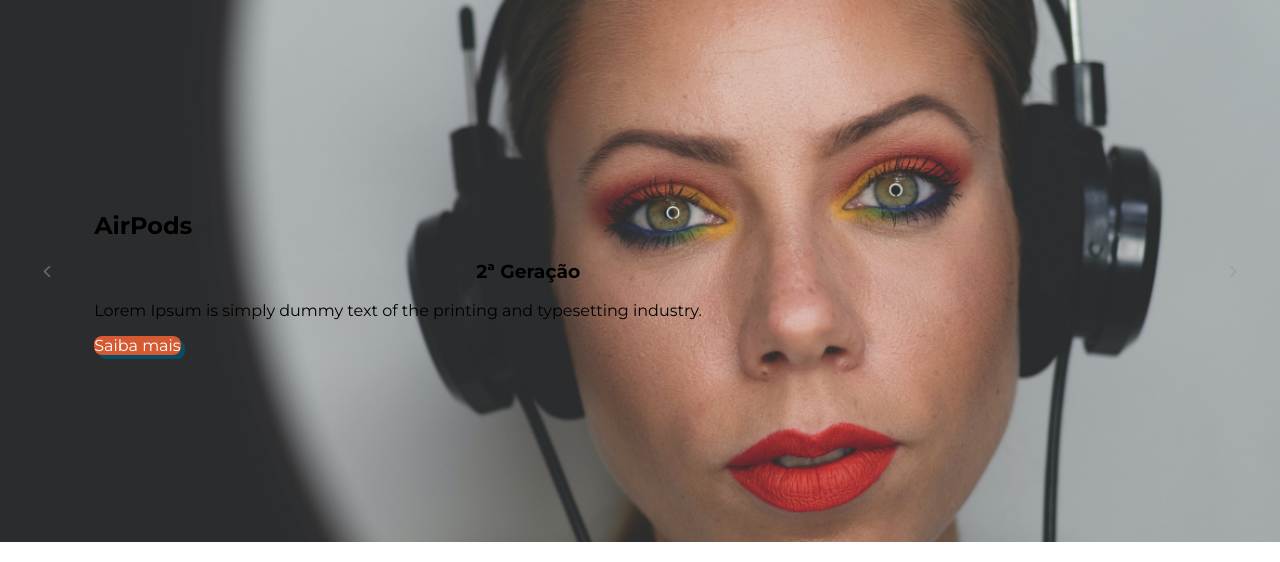
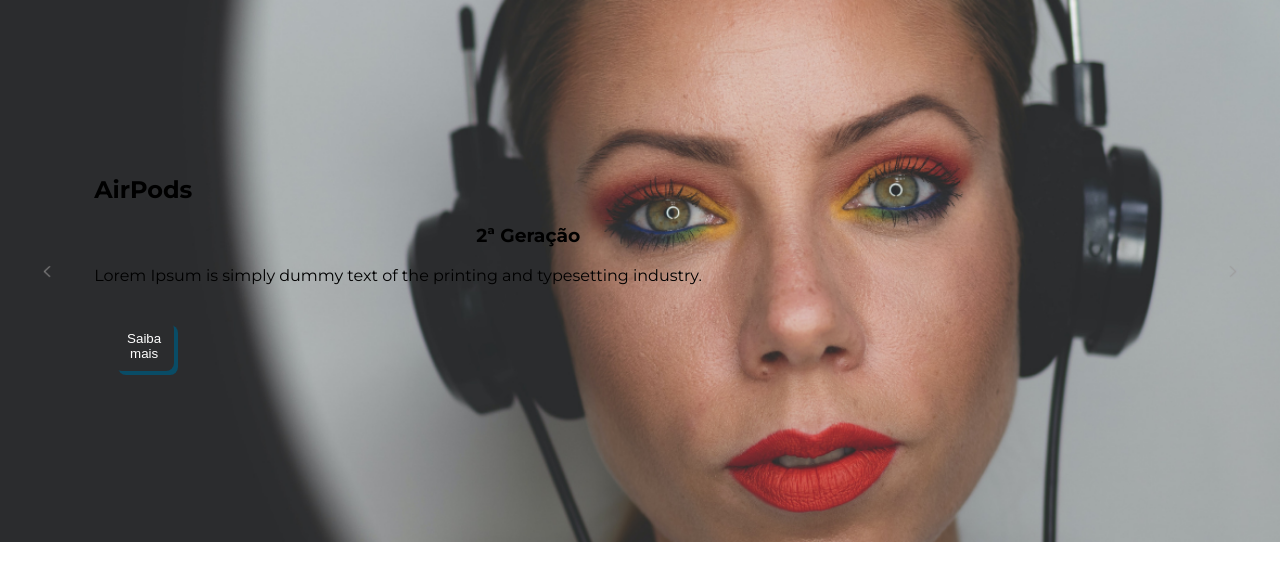
Before and after one commit to imfelipereis/dh-projeto-integrador, a Node server app: page / in a window 1280 px wide. Shown: the part 61-623 px from the top of the page. Run offline with Node 20, Linux system fonts and the light colour scheme; some libraries are stand-ins or nearby versions.

Commit message:
organização de produtos

```diff
--- a/public/stylesheets/style.css
+++ b/public/stylesheets/style.css
@@ -84,7 +84,7 @@ section.banner .carousel .controls {
     height: 100%;
     display: flex;
     align-items: center;
-    justify-content: space-between;
+    justify-content:space-around;
 }
 
 section.banner .carousel .controls button {
--- a/views/index.ejs
+++ b/views/index.ejs
@@ -10,7 +10,7 @@
                         <h3>2ª Geração</h3>
                         <p>Lorem Ipsum is simply dummy text of the printing and typesetting industry.
                         </p>
-                        <a href="termos-e-condicoes" class="saiba-mais">Saiba mais </a>
+                        <button class="saiba-mais">Saiba mais</button>
                     </div>
                 <button><img src="/images/icons/right.png" alt=""></button>
             </div>
```
